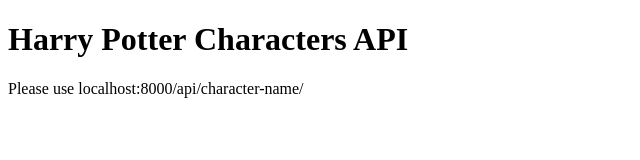
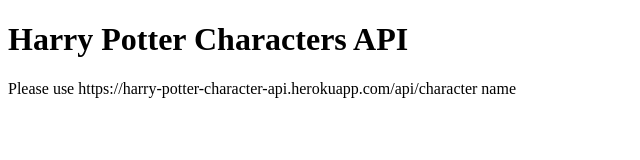
Before and after one commit to curranConcepts/harry-potter-api, a website: page index.html in a window 1280 px wide. Shown: the whole page, without its empty margins (0-640 px from the left). Drawn offline with Linux system fonts and the light colour scheme.

Commit message:
updated heroku link in index.html

```diff
--- a/index.html
+++ b/index.html
@@ -8,6 +8,6 @@
 </head>
 <body>
     <h1>Harry Potter Characters API</h1>
-    <p>Please use localhost:8000/api/character-name/</p>
+    <p>Please use https://harry-potter-character-api.herokuapp.com/api/character name</p>
 </body>
 </html>
```
